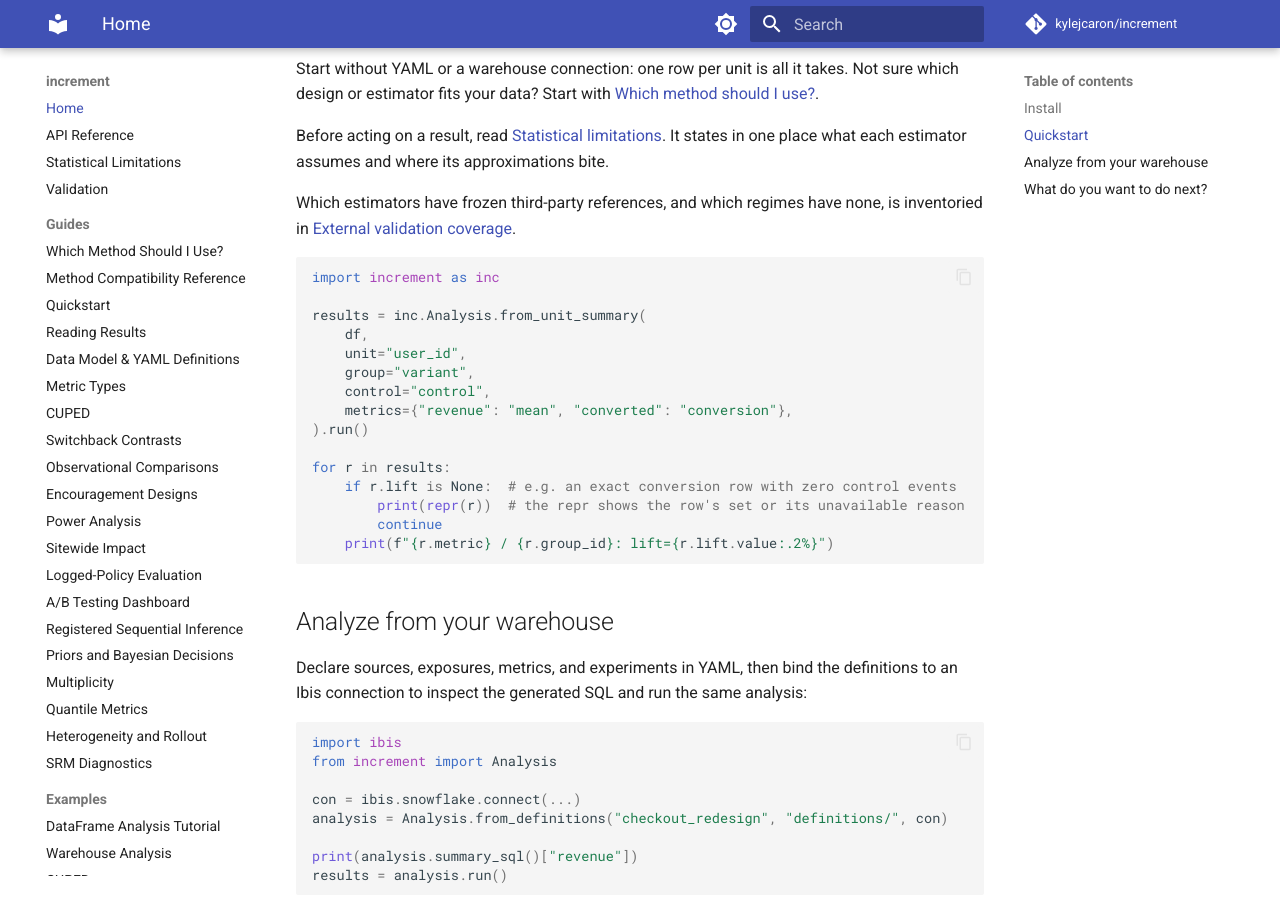
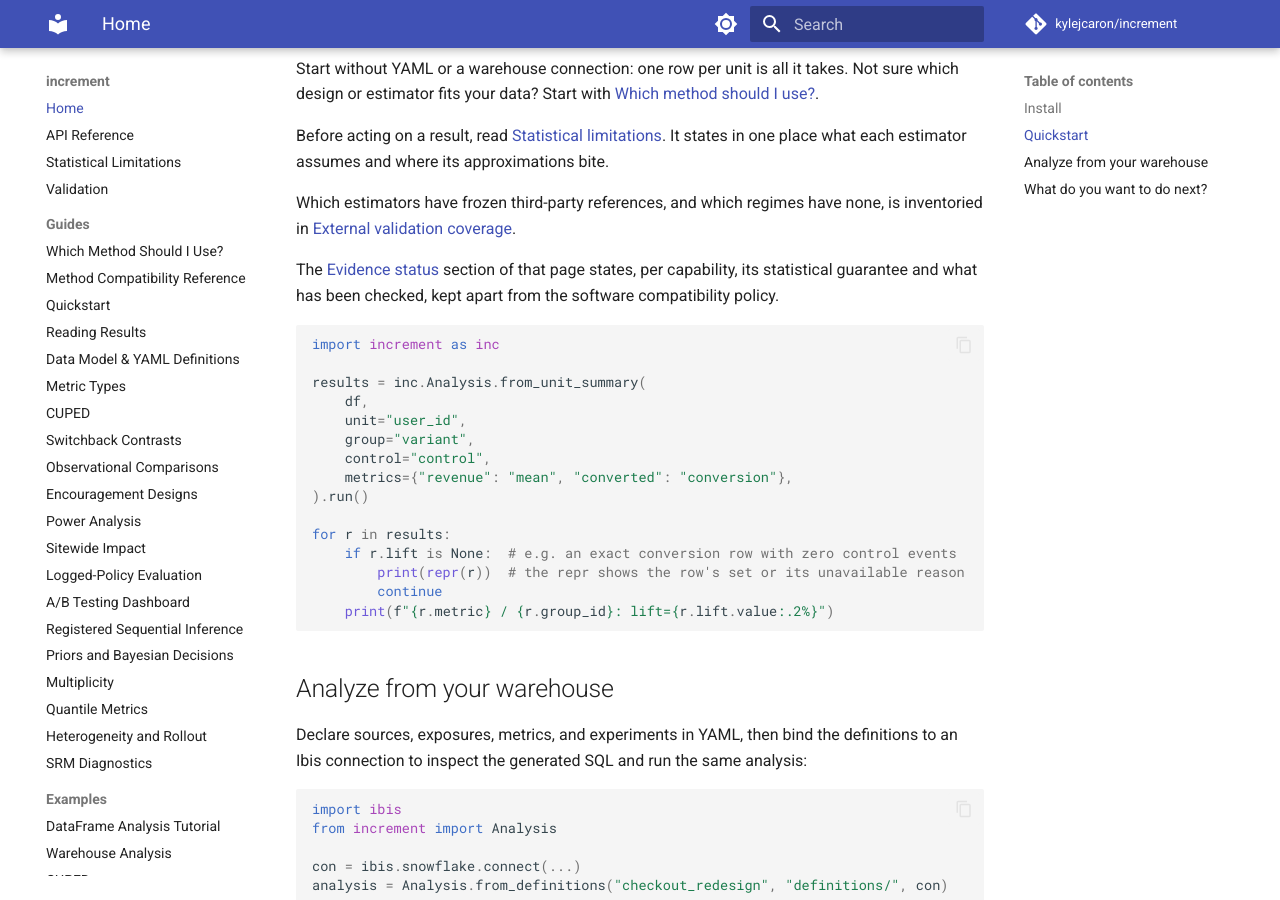
Before and after one commit to kylejcaron/increment, an MkDocs documentation site: the page built from docs/index.md, in a window 1280 px wide and 900 px high, scrolled down 1097 px. Built offline with MkDocs 1.6.1 and Material for MkDocs 9.7.7, drawn with Linux system fonts in a browser that asks for light colours; comment, search, counter and statistics services are not loaded.

Commit message:
docs: link evidence status from overview and api reference
(cherry picked from commit eefc34ca05766c16e8f82d6ce5908b6cf9e724ab)

```diff
--- a/docs/index.md
+++ b/docs/index.md
@@ -40,6 +40,10 @@ bite.
 
 Which estimators have frozen third-party references, and which regimes have none, is
 inventoried in [External validation coverage](validation.md#reference-inventory).
+
+The [Evidence status](validation.md#evidence-status) section of that page states, per capability,
+its statistical guarantee and what has been checked, kept apart from the software compatibility
+policy.
 
 <!-- invisible-code-block: python
 import random
```
Also changed, not shown: README.md (+2 -0 lines), docs/api.md (+2 -0 lines).
